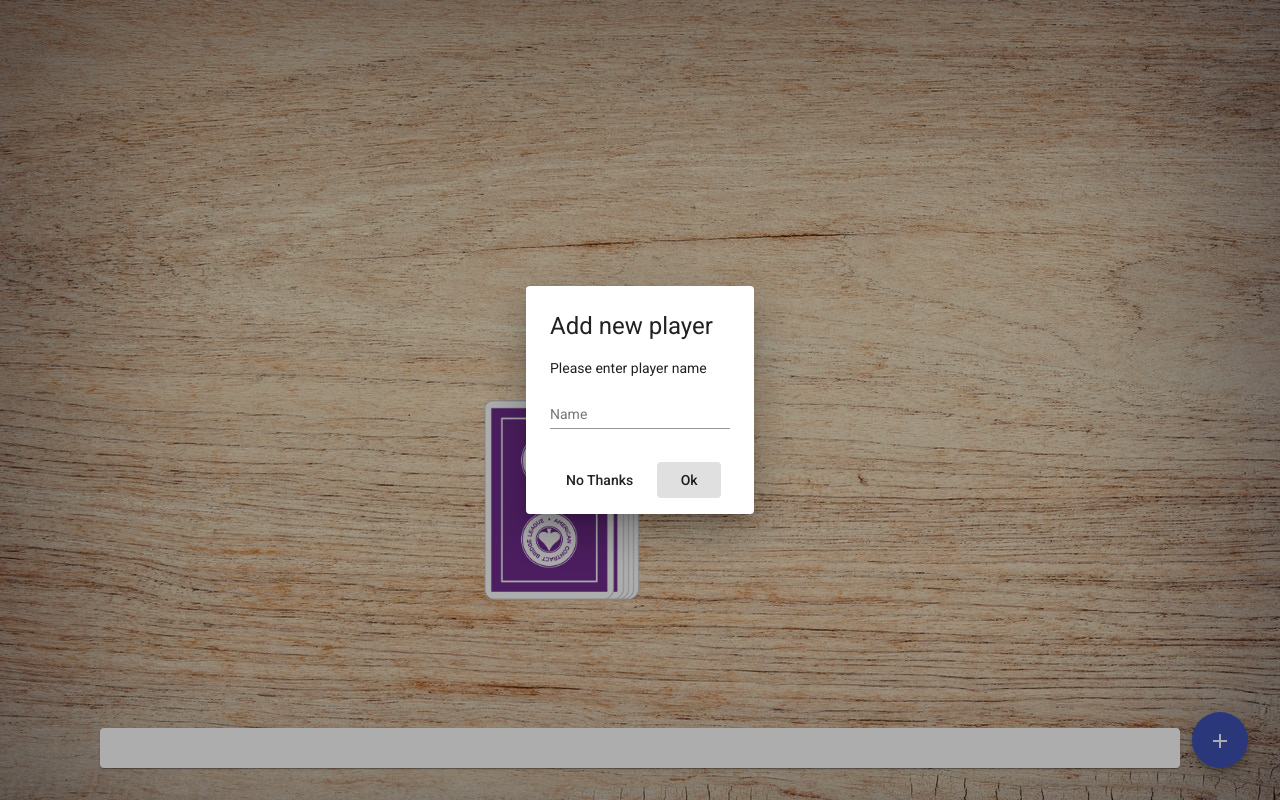
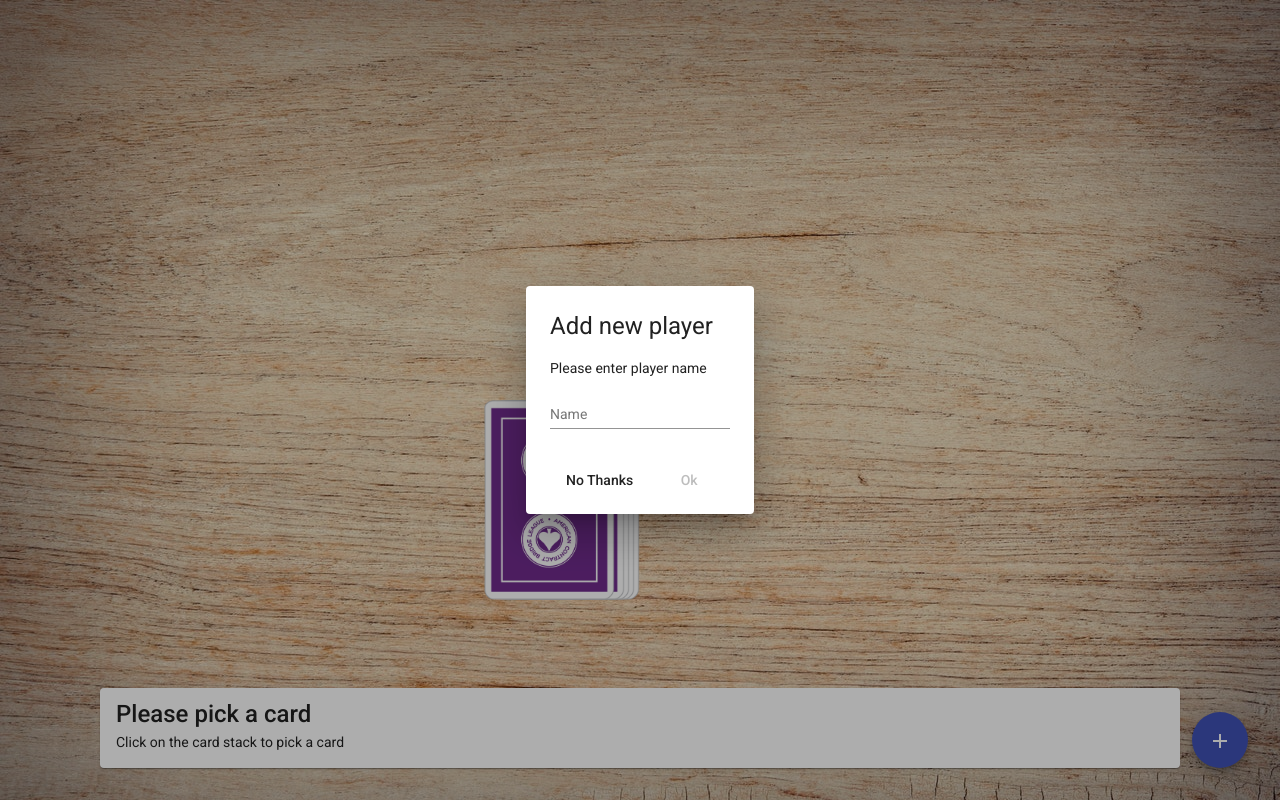
Before and after one commit to nilsSpi/ringOfFireMultiplayer, an Angular app: page /game in a window 1280 px wide. Both pictures are taken after a click on the button "add". Built offline with nearby package versions, Linux system fonts and the light colour scheme.

Commit message:
first playable version

```diff
--- a/src/app/dialog-add-player/dialog-add-player.component.html
+++ b/src/app/dialog-add-player/dialog-add-player.component.html
@@ -8,5 +8,5 @@
 </div>
 <div mat-dialog-actions>
   <button mat-button (click)="onNoClick()">No Thanks</button>
-  <button mat-button [mat-dialog-close]="name" cdkFocusInitial>Ok</button>
+  <button mat-button [mat-dialog-close]="name" [disabled]="name.length == 0" cdkFocusInitial>Ok</button>
 </div>
--- a/src/app/dialog-add-player/dialog-add-player.component.ts
+++ b/src/app/dialog-add-player/dialog-add-player.component.ts
@@ -1,4 +1,5 @@
 import { Component, OnInit } from '@angular/core';
+import {MatDialog, MatDialogRef, MAT_DIALOG_DATA} from '@angular/material/dialog';
 
 @Component({
   selector: 'app-dialog-add-player',
@@ -7,10 +8,12 @@
 })
 export class DialogAddPlayerComponent implements OnInit {
 name: string="";
-  constructor() { }
+  constructor(public dialogRef: MatDialogRef<DialogAddPlayerComponent> ) {  }
 
   ngOnInit(): void {
   }
-  onNoClick(): void {}
+  onNoClick(): void {
+    this.dialogRef.close();
+  }
 
 }
--- a/src/app/game-info/game-info.component.html
+++ b/src/app/game-info/game-info.component.html
@@ -1,4 +1,4 @@
 <mat-card>
-    <mat-card-title>{{ title }}</mat-card-title>
-    <mat-card-content>{{description}}</mat-card-content>
+    <mat-card-title>{{ card? title : 'Please pick a card' }}</mat-card-title>
+    <mat-card-content>{{ card? description : 'Click on the card stack to pick a card'}}</mat-card-content>
 </mat-card>
--- a/src/app/game/game.component.ts
+++ b/src/app/game/game.component.ts
@@ -31,6 +31,9 @@
       this.currentCard = <string>this.game.stack.pop();
       console.log(this.currentCard);
       this.takeCardAnimation = true;
+      this.game.currentPlayer++;
+      this.game.currentPlayer=this.game.currentPlayer%this.game.players.length;
+
 
 
       setTimeout(() =>{
@@ -44,7 +47,10 @@
     const dialogRef = this.dialog.open(DialogAddPlayerComponent);
 
     dialogRef.afterClosed().subscribe((name:string) => {
-      this.game.players.push(name);
+      if(name && name.length>0){
+         this.game.players.push(name);
+      }
+
 
     });
   }
```
